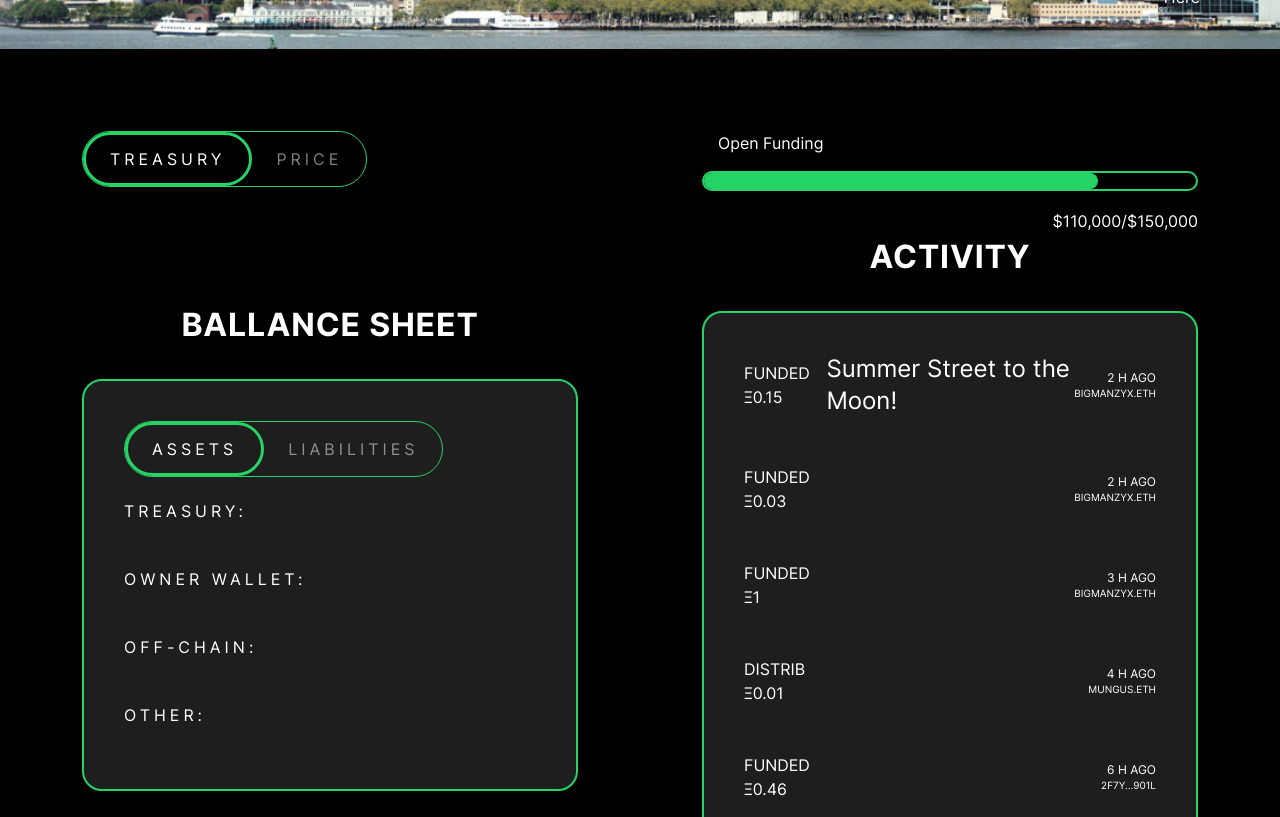
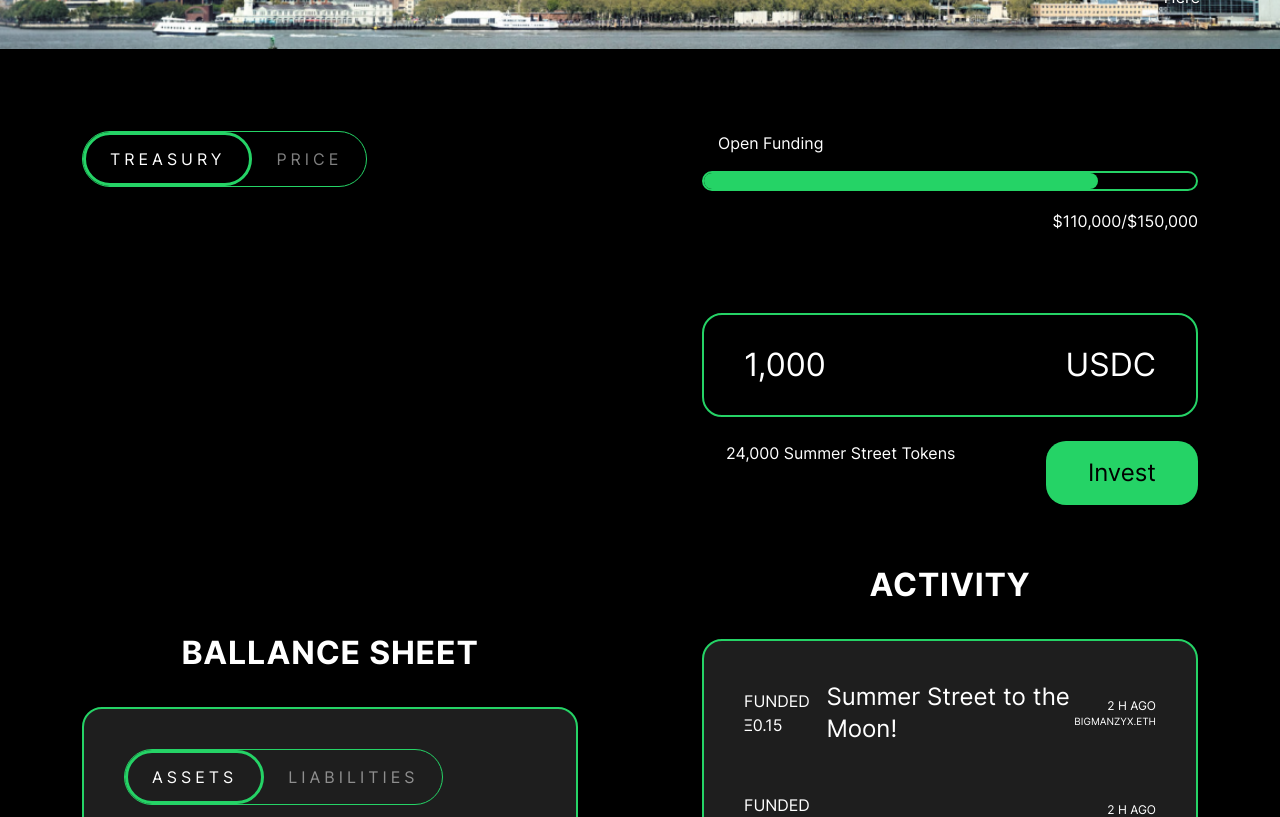
Before and after one commit to bihlasagna/Savant-protocol-frontend, a React (Create React App) app: page /vehicle in a window 1280 px wide. Shown: the part 520-1337 px from the top of the page. Built offline with nearby package versions, Linux system fonts and the light colour scheme.

Commit message:
Add invest item component

```diff
--- /dev/null
+++ b/src/components/InvestItem/index.jsx
@@ -0,0 +1,23 @@
+import Button from 'components/Button';
+import './index.scss';
+
+const InvestItem = ({ children, title }) => {
+  return (
+    <>
+      <div className="invest-content text-white flex flex-row justify-between mb-6">
+        <p>1,000</p>
+        <p>USDC</p>
+      </div>
+      <div className="invest-action flex flex-row justify-between">
+        <div className="invest-action-label text-white pl-6">
+          24,000 Summer Street Tokens
+        </div>
+        <Button normal text-bold>
+          Invest
+        </Button>
+      </div>
+    </>
+  );
+};
+
+export default InvestItem;
--- /dev/null
+++ b/src/components/InvestItem/index.scss
@@ -0,0 +1,9 @@
+.invest-item {
+}
+
+.invest-content {
+  border-radius: 20px;
+  border: 2px solid theme('colors.primary');
+  padding: 26px 40px;
+  font-size: 2rem;
+}
--- a/src/components/VehicleMainContent/index.jsx
+++ b/src/components/VehicleMainContent/index.jsx
@@ -2,6 +2,7 @@ import Box from 'components/Box';
 import Spinner from 'components/Spinner';
 import ActivityItem from 'components/ActivityItem';
 import Progressbar from 'components/Progressbar';
+import InvestItem from 'components/InvestItem';
 
 import './index.scss';
 
@@ -76,6 +77,7 @@ const VehicleMainContent = ({ children, ...rest }) => {
         </div>
         <div className="action-group flex-1 flex flex-col">
           <Progressbar />
+          <InvestItem />
         </div>
       </div>
       <div className="showcase-two flex flex-row">
--- a/src/components/VehicleMainContent/index.scss
+++ b/src/components/VehicleMainContent/index.scss
@@ -4,6 +4,16 @@
   .showcase-one {
     .line-graph {
       margin-right: 124px;
+    }
+
+    .action-group {
+      .progress-bar {
+        margin-bottom: 1.5rem;
+      }
+
+      div:last-child {
+        margin-bottom: 56px;
+      }
     }
   }
 
@@ -26,6 +36,15 @@
 
       > div {
         letter-spacing: 0.25em;
+      }
+
+      .box-item {
+        .common-box {
+          .spinner {
+            position: relative;
+            right: 0;
+          }
+        }
       }
     }
   }
```
